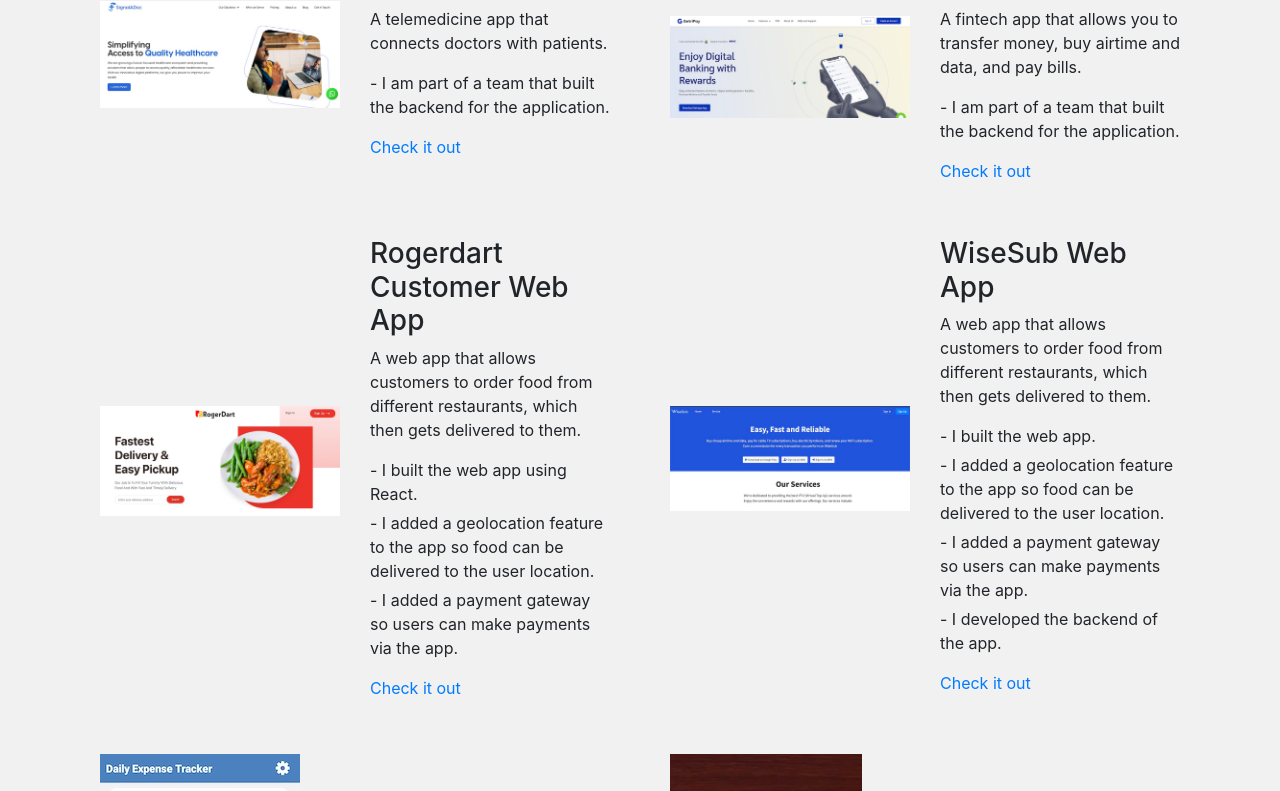
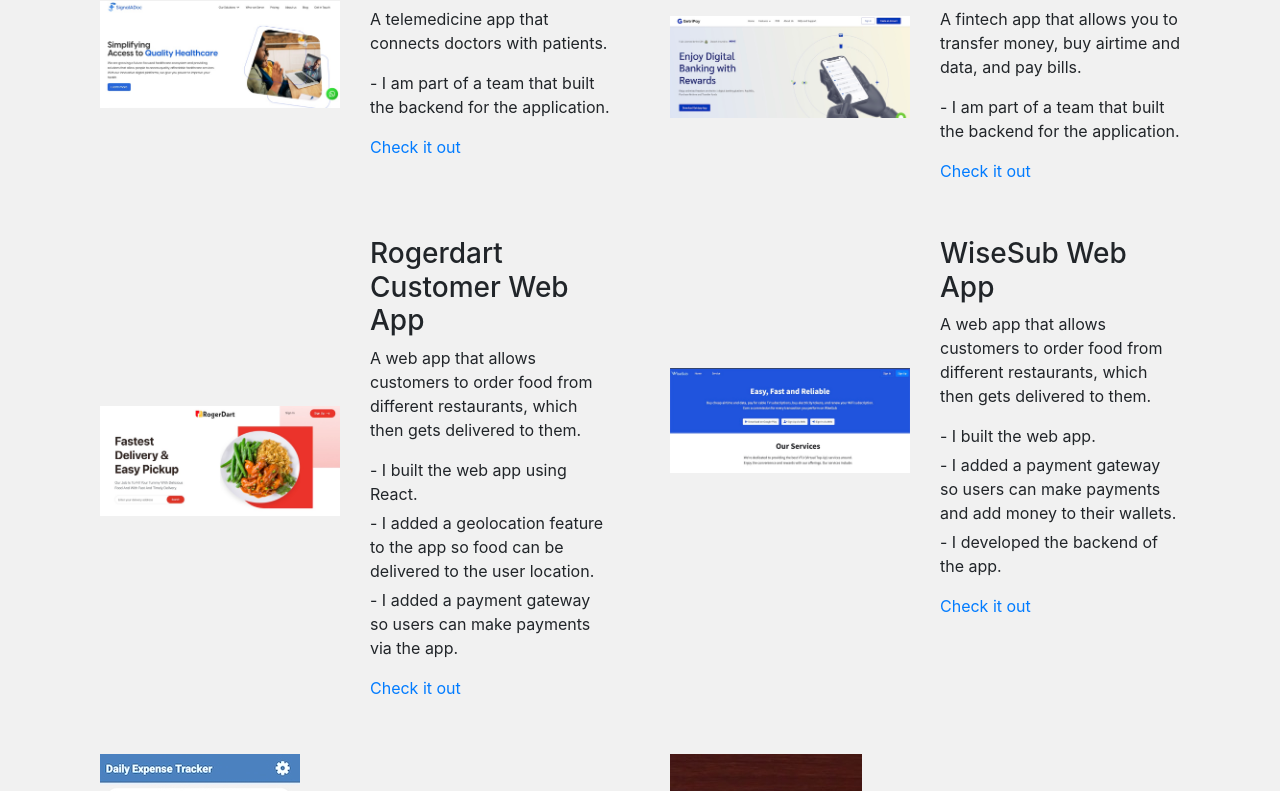
Before and after one commit to kenny-tech/my-portfolio, a React (Create React App) app: page /portfolio in a window 1280 px wide. Shown: the part 719-1510 px from the top of the page. Built offline with nearby package versions, Linux system fonts and the light colour scheme.

Commit message:
Portfolio update

```diff
--- a/src/data/portfolioItems.ts
+++ b/src/data/portfolioItems.ts
@@ -20,7 +20,7 @@
       <p>A mobile app that allows you to buy airtime and data, and pay electricity and cable TV bills.</p>
       <ul>
         <li>- I built the mobile app using React Native.</li>
-        <li>- I added a payment gateway so users can make payments via the app.</li>
+        <li>- I added a payment gateway so users can make payments and add money to their wallets.</li>
         <li>- I developed the backend of the app.</li>
       </ul>
     `,
@@ -72,8 +72,7 @@
       <p>A web app that allows customers to order food from different restaurants, which then gets delivered to them.</p>
       <ul>
         <li>- I built the web app.</li>
-        <li>- I added a geolocation feature to the app so food can be delivered to the user location.</li>
-        <li>- I added a payment gateway so users can make payments via the app.</li>
+        <li>- I added a payment gateway so users can make payments and add money to their wallets.</li>
         <li>- I developed the backend of the app.</li>
       </ul>
     `,
```
